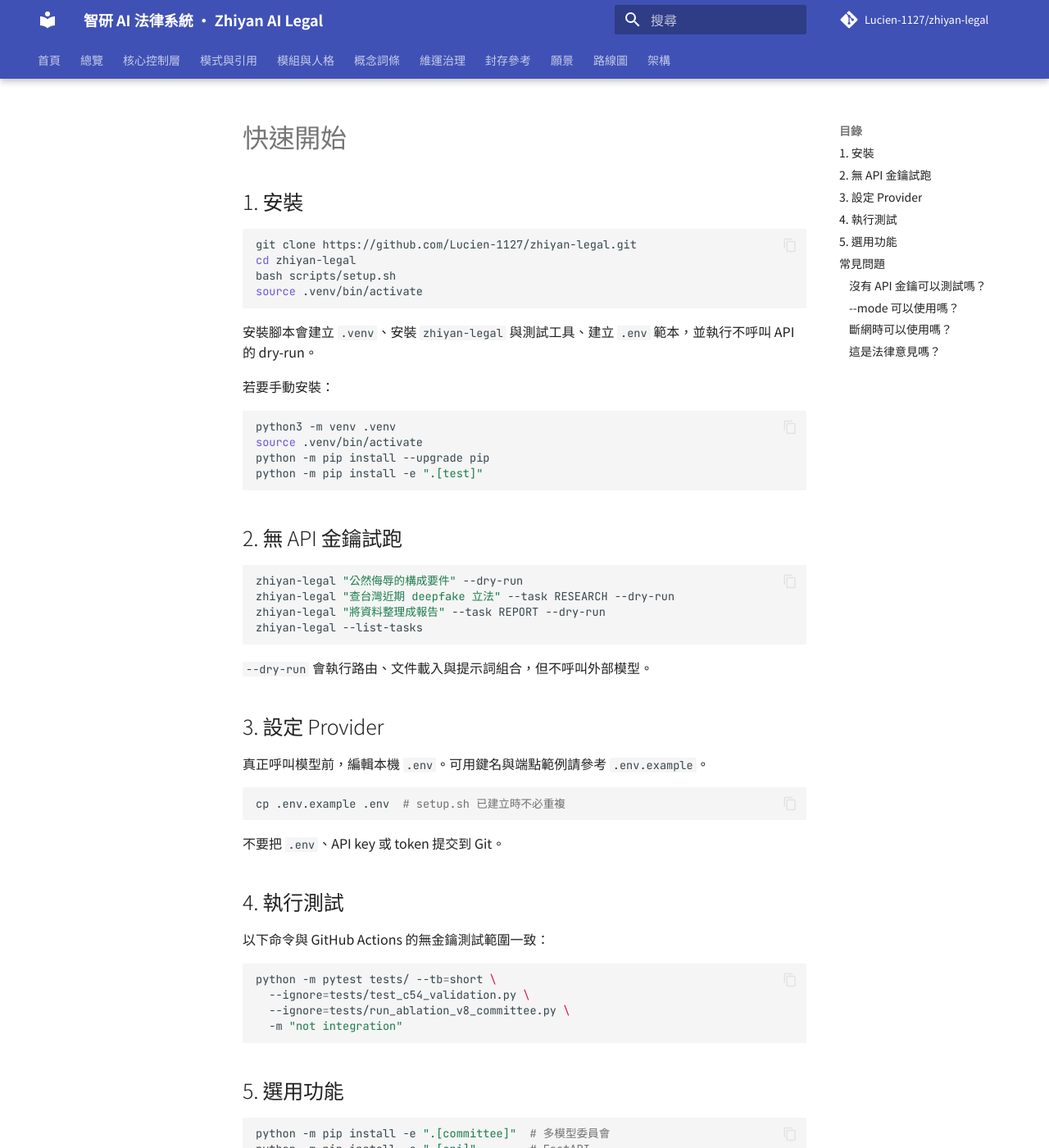
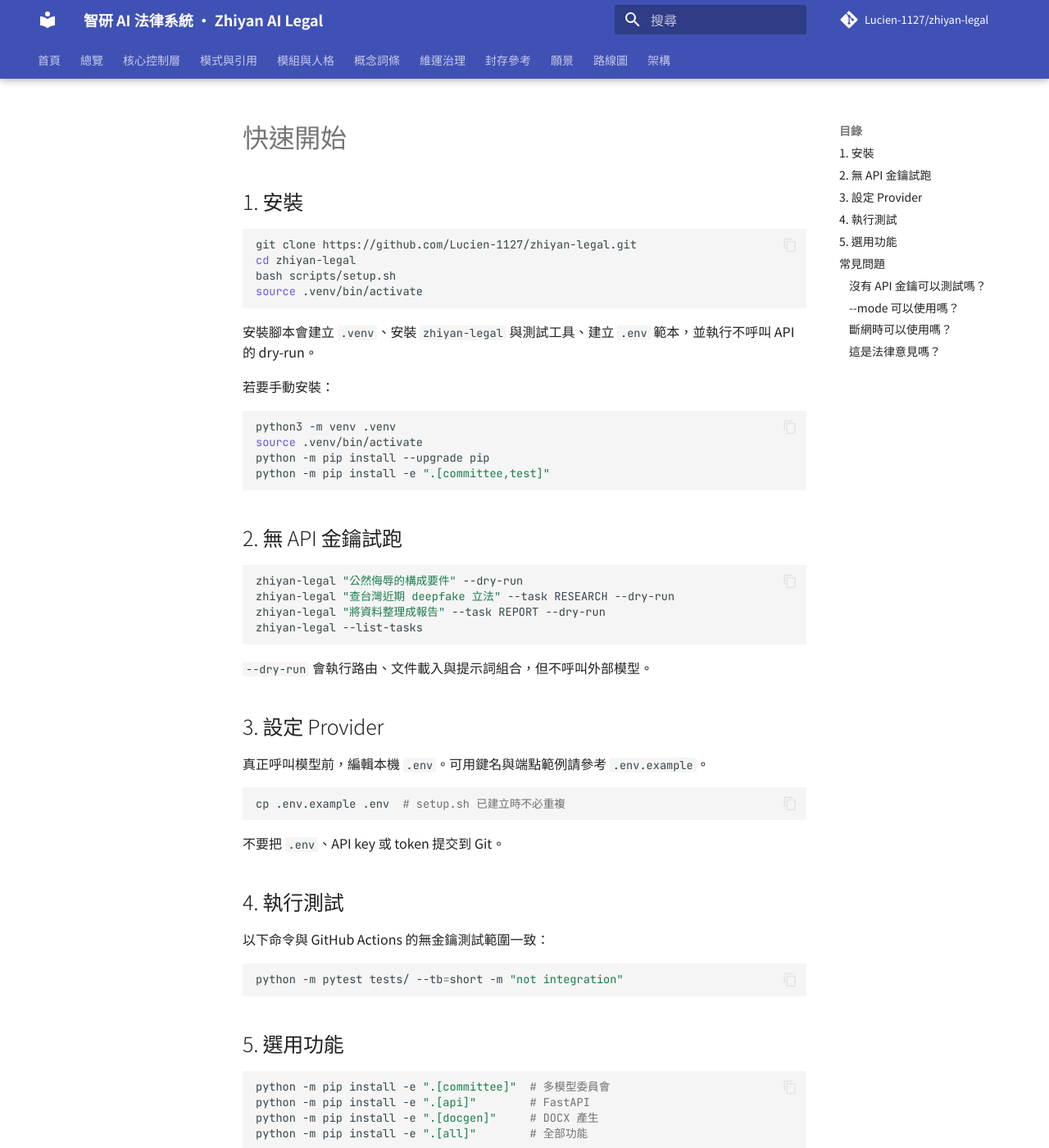
Before and after one commit to Lucien-1127/zhiyan-legal, an MkDocs documentation site: the page built from docs/wiki/Quickstart.md, in a window 1280 px wide and 1400 px high. Shown: the whole window at 82% size. Built offline with MkDocs 1.6.1 and Material for MkDocs 9.7.7, drawn with Linux system fonts in a browser that asks for light colours; comment, search, counter and statistics services are not loaded.

Commit message:
fix(ci): align installs and remove embedded test credentials

````diff
--- a/docs/wiki/Quickstart.md
+++ b/docs/wiki/Quickstart.md
@@ -46,10 +46,7 @@
 以下命令與 GitHub Actions 的無金鑰測試範圍一致：
 
 ```bash
-python -m pytest tests/ --tb=short \
-  --ignore=tests/test_c54_validation.py \
-  --ignore=tests/run_ablation_v8_committee.py \
-  -m "not integration"
+python -m pytest tests/ --tb=short -m "not integration"
 ```
 
 ## 5. 選用功能
--- a/pyproject.toml
+++ b/pyproject.toml
@@ -80,3 +80,8 @@
 
 [tool.setuptools.packages.find]
 where = ["src"]
+
+[tool.pytest.ini_options]
+markers = [
+    "integration: requires explicitly configured external services or credentials",
+]
````
Also changed, not shown: other parts of docs/wiki/Quickstart.md (+1 -1 lines), README.md (+2 -5 lines), 4 other files.
